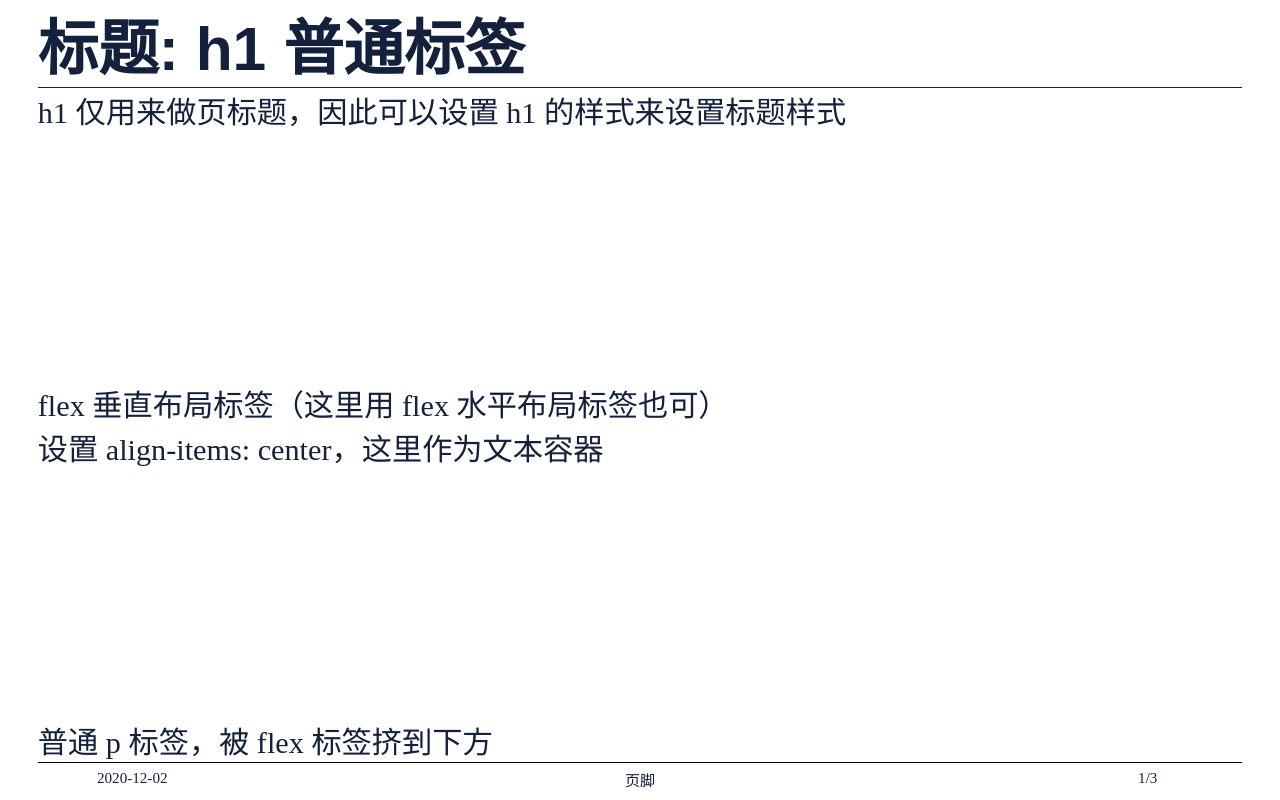
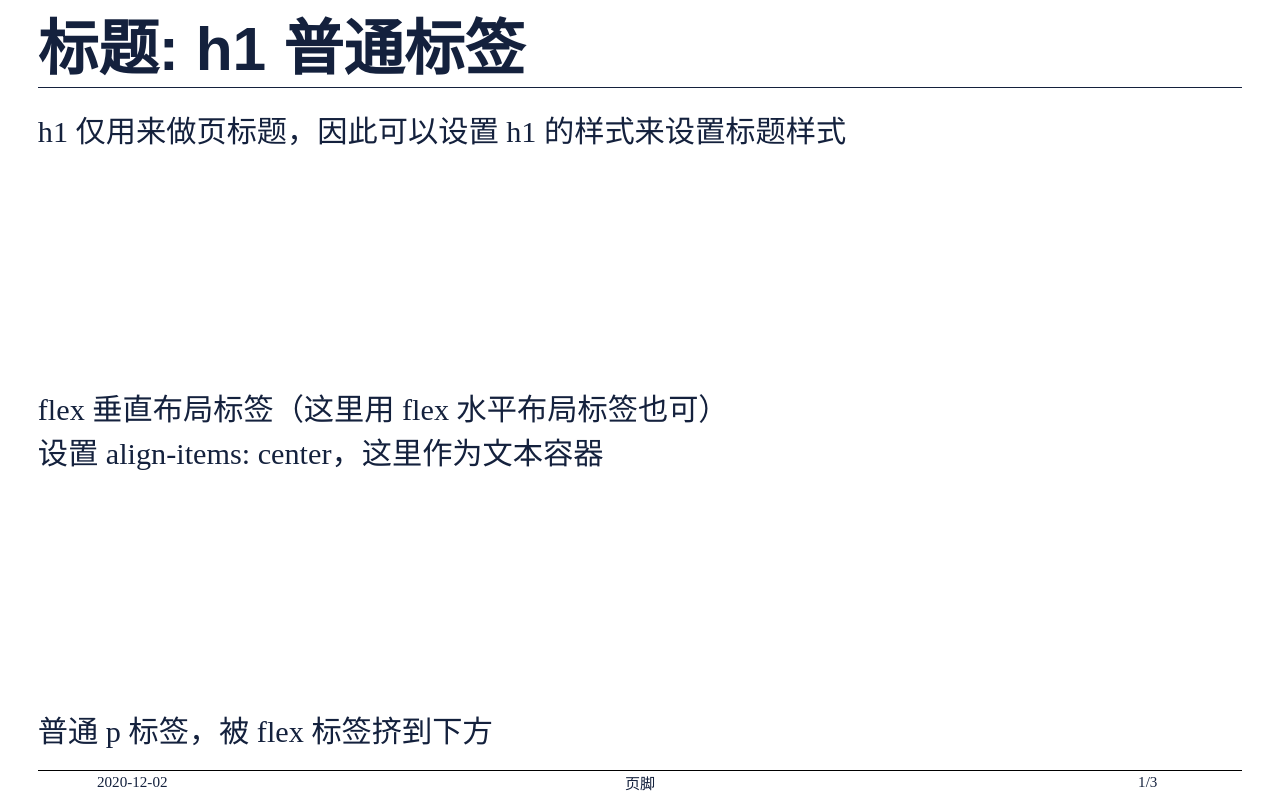
Before and after one commit to pantao1227/html-pdf-presentation, a plain HTML site: page main.html in a window 1280 px wide. Shown: the top 800 px of the page. Drawn offline with Linux system fonts and the light colour scheme; a script that the page names is missing.

Commit message:
修改页脚高度，p标签margin

```diff
--- a/css/style.css
+++ b/css/style.css
@@ -38,11 +38,14 @@ html, body {
 h1, h2, h3 {
     font-family: Arial, Helvetica, sans-serif;
 }
+p {
+    margin: 5mm 0mm;
+}
 footer {
     display: flex;
     flex-direction: row;
     font-size: var(--font-size-1);
-    flex-basis: var(--font-size-3);
+    flex-basis: var(--font-size-2);
     text-align: center;
     border-top: .5mm solid #000;
 }
```
